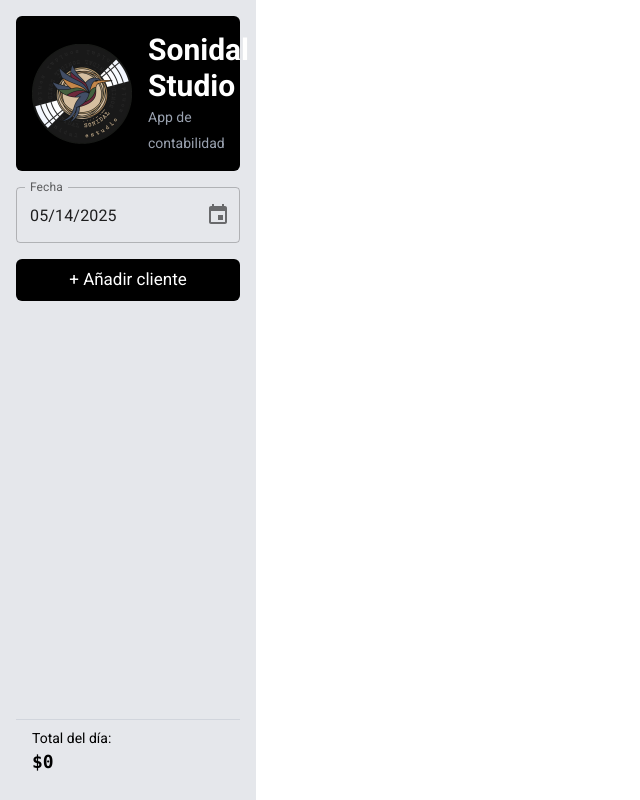
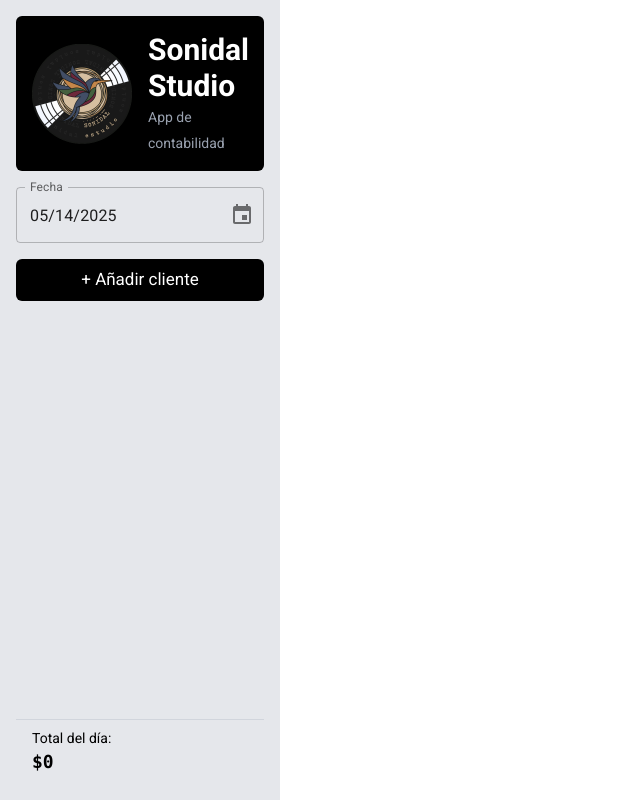
Before and after one commit to lucastrajtenberg/contabilidad_sonidal, a React (Vite) app in the folder ivanarko_sys/: page / in a window 1280 px wide. Shown: the whole page, without its empty margins (0-640 px from the left). Built offline with nearby package versions, Linux system fonts and the light colour scheme.

Commit message:
reform muy boludo cuando cambia la pantalla el logo no se achica o algo asi

```diff
--- a/ivanarko_sys/src/App.jsx
+++ b/ivanarko_sys/src/App.jsx
@@ -41,7 +41,7 @@ export default function App() {
     <LocalizationProvider dateAdapter={AdapterDayjs}>
       <div className="flex h-screen">
         {/* NAVBAR */}
-        <aside className="w-[20%] p-4 bg-gray-200 flex flex-col gap-4 ">
+        <aside className="w-[20%] min-w-[280px] p-4 bg-gray-200 flex flex-col gap-4">
           <div className="bg-black text-white p-4 rounded-md">
             <div className="flex items-center">
               <img
```
